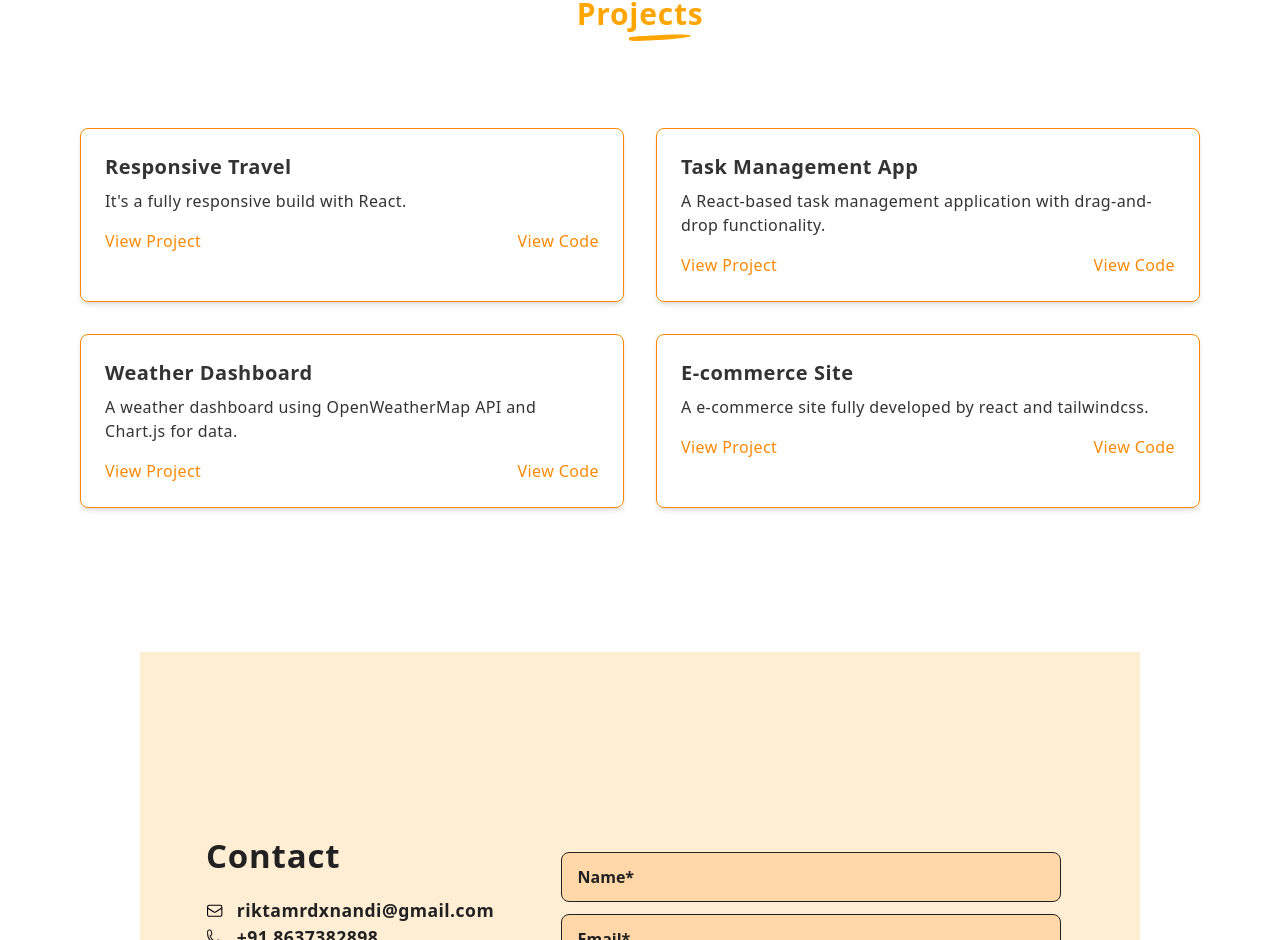
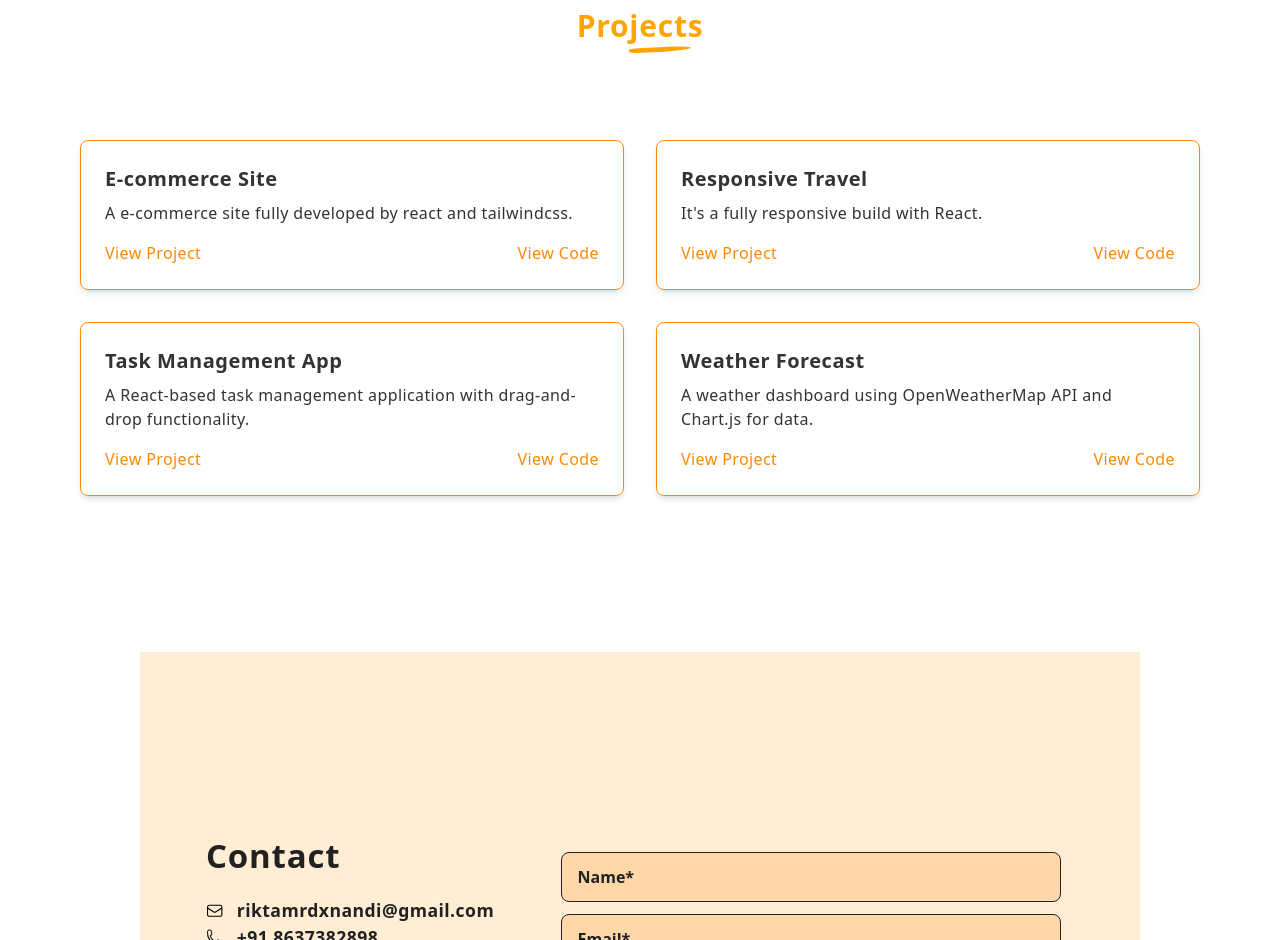
Before and after one commit to rdxnandi/My-Portfolio, a React (Vite) app: page / in a window 1280 px wide. Shown: the part 2224-3164 px from the top of the page. Built offline with nearby package versions, Linux system fonts and the light colour scheme.

Commit message:
minor changes

```diff
--- a/src/pages/Projects.jsx
+++ b/src/pages/Projects.jsx
@@ -10,6 +10,34 @@ function Projects() {
         Projects
       </h1>
       <div className="lg:w-full w-[300px] grid lg:grid-cols-2 md:grid-cols-2 md:w-full gap-8">
+        {/* E-commerce site */}
+        <div className="border border-orange-400 p-6 rounded-lg shadow-md">
+          <h1 className="text-xl text-[#333] font-semibold mb-2 tracking-wide">
+            E-commerce Site
+          </h1>
+          <p className="mb-4 text-[#333] tracking-wide">
+            A e-commerce site fully developed by react and tailwindcss.
+          </p>
+          <div className="flex justify-between">
+            <a
+              href="#"
+              onClick={(e) => {
+                e.preventDefault();
+              }}
+              className="text-orange-400 hover:underline tracking-wide"
+            >
+              View Project
+            </a>
+            <a
+              href="https://github.com/rdxnandi/ecommerce-website"
+              className="text-orange-400 hover:underline tracking-wide"
+            >
+              View Code
+            </a>
+          </div>
+        </div>
+
+        {/* Responsive Travel Website */}
         <div className="border border-orange-400 p-6 rounded-lg shadow-md">
           <h1 className="text-xl text-[#333] font-semibold mb-2 tracking-wide">
             Responsive Travel
@@ -28,16 +56,15 @@ function Projects() {
               View Project
             </a>
             <a
-              href="#"
-              onClick={(e) => {
-                e.preventDefault();
-              }}
+              href="https://github.com/rdxnandi/travel-website"
               className="text-orange-400 hover:underline tracking-wide"
             >
               View Code
             </a>
           </div>
         </div>
+
+        {/* Task Manager Site */}
         <div className="border border-orange-400 p-6 rounded-lg shadow-md">
           <h1 className="text-xl text-[#333] font-semibold mb-2 tracking-wide">
             Task Management App
@@ -57,19 +84,18 @@ function Projects() {
               View Project
             </a>
             <a
-              href="#"
-              onClick={(e) => {
-                e.preventDefault();
-              }}
+              href="https://github.com/rdxnandi/task-manager"
               className="text-orange-400 hover:underline tracking-wide"
             >
               View Code
             </a>
           </div>
         </div>
+
+        {/* Weather Forecast */}
         <div className="border border-orange-400 p-6 rounded-lg shadow-md">
           <h1 className="text-xl text-[#333] font-semibold mb-2 tracking-wide">
-            Weather Dashboard
+            Weather Forecast
           </h1>
           <p className="mb-4 text-[#333] tracking-wide">
             A weather dashboard using OpenWeatherMap API and Chart.js for data.
@@ -77,46 +103,12 @@ function Projects() {
           <div className="flex justify-between">
             <a
               href="#"
-              onClick={(e) => {
-                e.preventDefault();
-              }}
               className="text-orange-400 hover:underline tracking-wide"
             >
               View Project
             </a>
             <a
-              href="#"
-              onClick={(e) => {
-                e.preventDefault();
-              }}
-              className="text-orange-400 hover:underline tracking-wide"
-            >
-              View Code
-            </a>
-          </div>
-        </div>
-        <div className="border border-orange-400 p-6 rounded-lg shadow-md">
-          <h1 className="text-xl text-[#333] font-semibold mb-2 tracking-wide">
-            E-commerce Site
-          </h1>
-          <p className="mb-4 text-[#333] tracking-wide">
-            A e-commerce site fully developed by react and tailwindcss.
-          </p>
-          <div className="flex justify-between">
-            <a
-              href="#"
-              onClick={(e) => {
-                e.preventDefault();
-              }}
-              className="text-orange-400 hover:underline tracking-wide"
-            >
-              View Project
-            </a>
-            <a
-              href="#"
-              onClick={(e) => {
-                e.preventDefault();
-              }}
+              href="https://github.com/rdxnandi/weather-forecast"
               className="text-orange-400 hover:underline tracking-wide"
             >
               View Code
```
